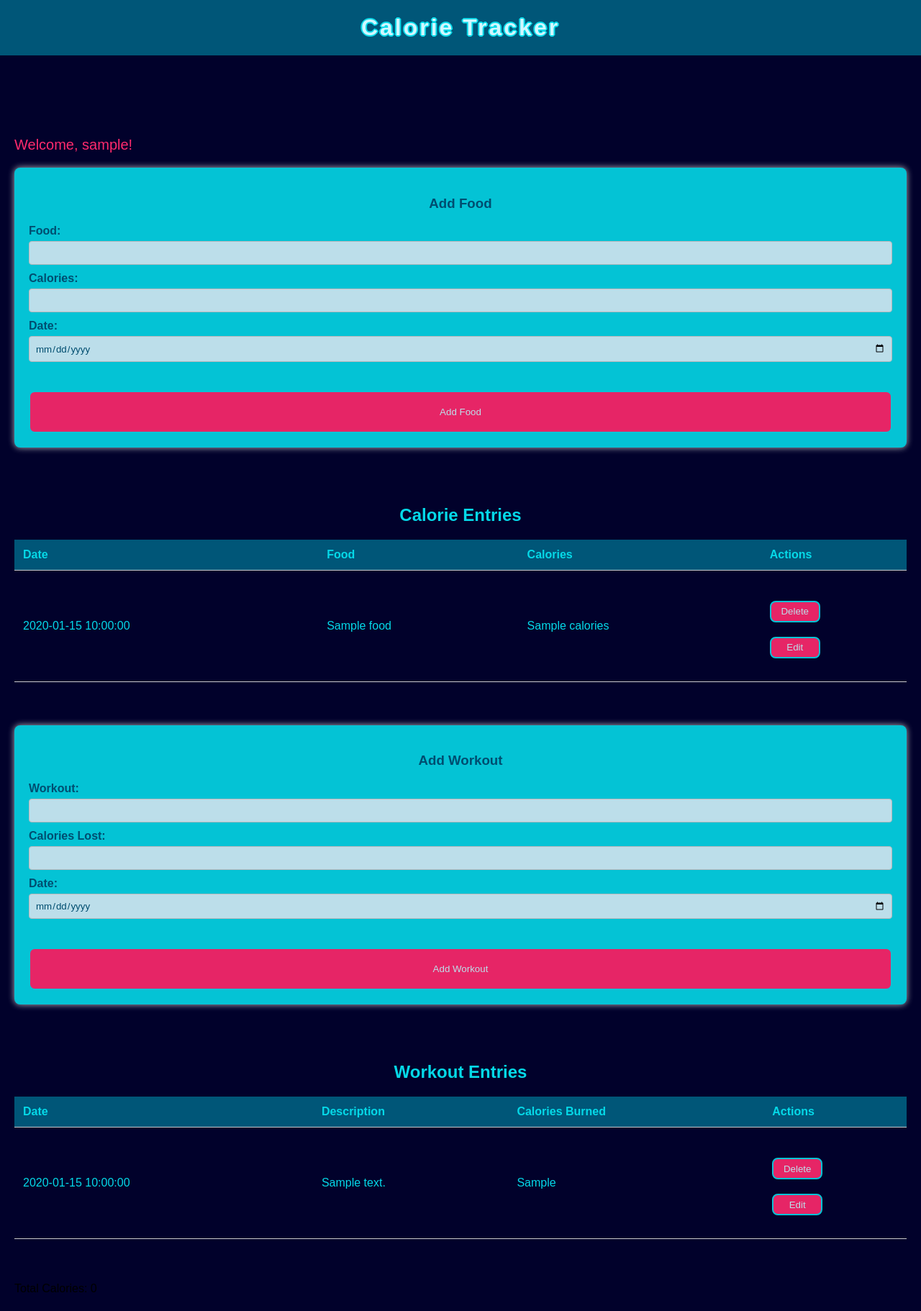
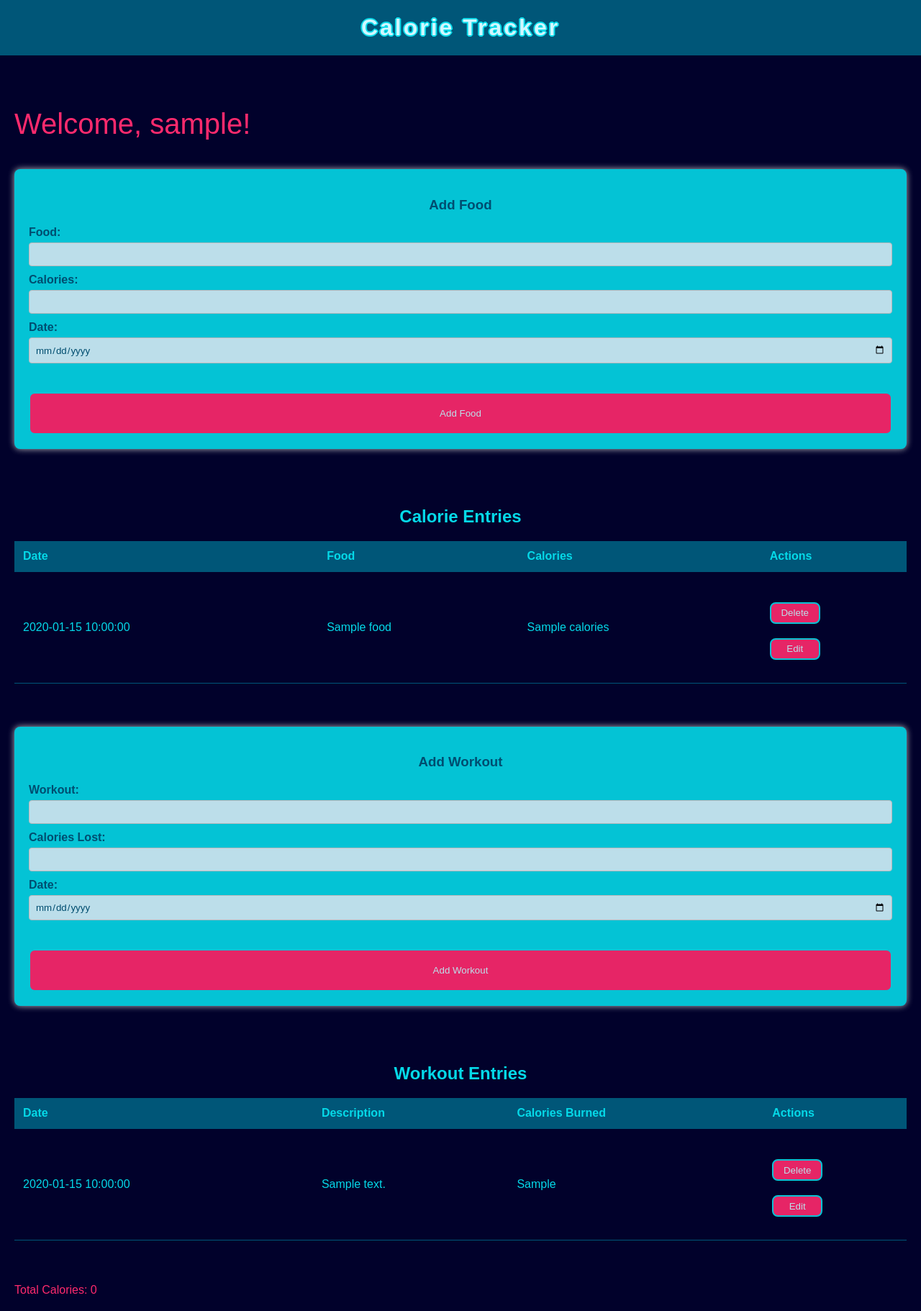
Before and after one commit to software-students-spring2024/5-final-project-spring-2024-dttt5, a Flask app: page / in a window 1280 px wide. Shown: the whole page at 72% size. Before the commit the page ends 1796 px from the top, so only its background shows below. Run offline with Flask 3, Linux system fonts and the light colour scheme; the visitor is signed in with stand-in values (Sample User, id 1); a database or web service that is not in the repository returns one stand-in record (values such as "Sample title"); parts of the project's set-up code (start-up, migrations or seed data) failed here and were passed over.

Commit message:
index.html finish

```diff
--- a/app/static/style.css
+++ b/app/static/style.css
@@ -45,7 +45,7 @@ palette:
 
 .welcomeMsg{
     color: #ff2a6d;
-    font-size: 20px;
+    font-size: 40px;
     font-family: Arial, sans-serif;
 }
 
@@ -56,6 +56,9 @@ palette:
 #calories-table, #workouts-table {
     background-color: #01012b;
     color: #05d9e8;
+}
+#total-calories {
+    color: #ff2a6d;
 }
 
 h1 {
@@ -137,7 +140,7 @@ table {
 th, td {
     text-align: left;
     padding: 12px;
-    border-bottom: 1px solid #ccc;
+    border-bottom: 1px solid #005678;
 }
 
 th {
--- a/app/templates/index.html
+++ b/app/templates/index.html
@@ -13,10 +13,6 @@
 
     <div class="spacer"></div>
     <div class="spacer"></div>
-
-    <div class="spacer"></div>
-    <div class="spacer"></div>
-
 
 
     <div id="app">
```
